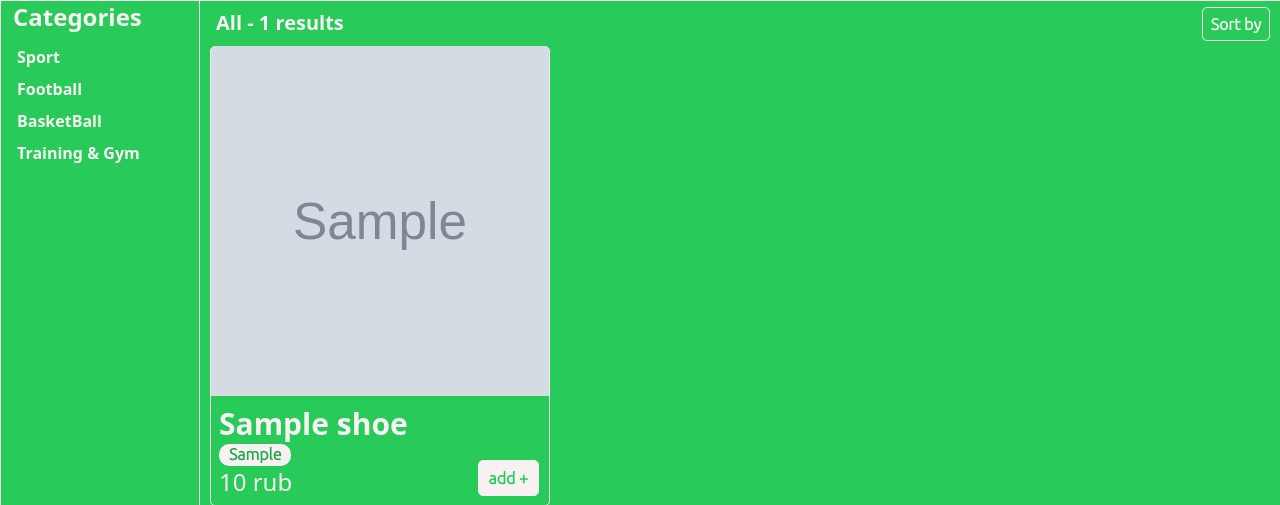
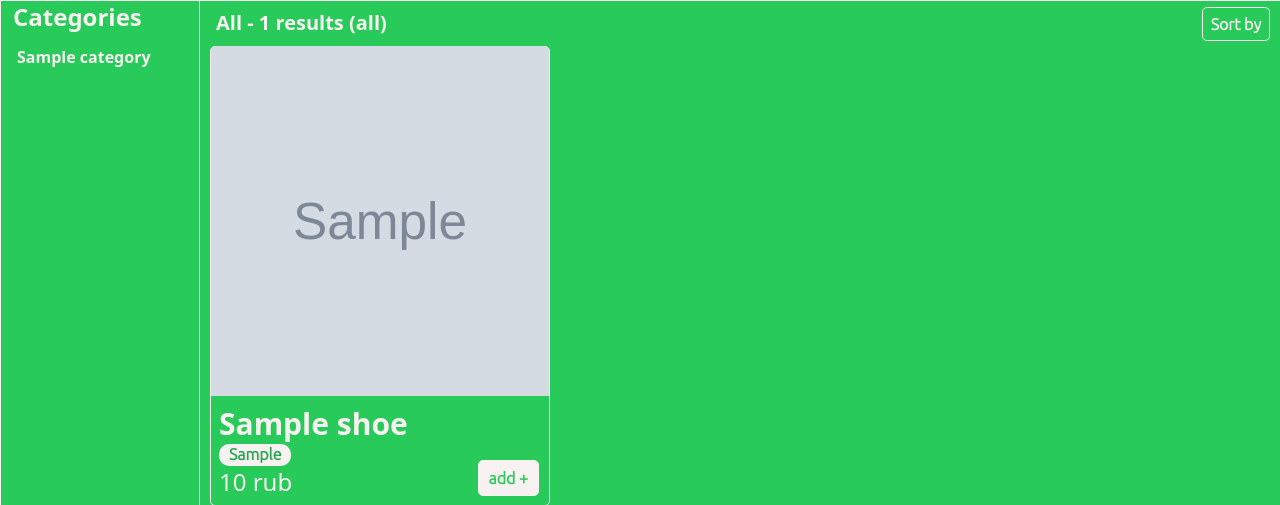
Before and after one commit to SharapaGorg/ShoesShop, a Flask app: page / in a window 1280 px wide. Shown: the part 60-565 px from the top of the page. Run offline with Flask 3, Linux system fonts and the light colour scheme; tables that the repository leaves empty hold one stand-in row (values such as "Sample post"); grey boxes marked "Sample" are stand-in pictures; parts of the project's set-up code (start-up, migrations or seed data) failed here and were passed over; some libraries are stand-ins or nearby versions.

Commit message:
configured categories database

```diff
--- a/main.py
+++ b/main.py
@@ -30,6 +30,21 @@ else:
 @app.route('/', methods=['GET'])
 def root():
     return render_template('index.html')
+
+@app.route('/api/categories', methods=['GET', 'POST'])
+def categories():
+    _categories = get_categories(database)
+    categories = list()
+
+    for category in _categories:
+        category = {
+            'title' : category.title,
+            'id' : category.id
+        }
+
+        categories.append(category)
+
+    return jsonify(categories)
 
 
 @app.route('/api/shoes', methods=['GET', 'POST'])
--- a/static/css/index.css
+++ b/static/css/index.css
@@ -75,7 +75,7 @@
 
 .result {
     height: 60px;
-    width: 300px;
+    width: calc(100% - 200px);
     /* border-top: 1px rgb(247, 241, 241) solid; */
 
 }
--- a/static/js/index.js
+++ b/static/js/index.js
@@ -1,4 +1,4 @@
-url = "/api/shoes"
+let API = "/api/"
 
 
 // MOUNTED
@@ -80,14 +80,45 @@ function addItemToBin(imageSrc, title, price, id) {
 
 // SIDEBAR ACTIONS
 let selectedCategory = 'all'
-let categories = document.getElementsByClassName('category')
 
 function resetColor() {
-    for (let category of categories) {
+    let _categories = document.getElementsByClassName('category')
+
+    for (let category of _categories) {
         if (category.innerText.toLowerCase() !== selectedCategory) {
             category.style.background = ''
             category.style.color = ''
         }
+    }
+}
+
+function getCategory(title, id) {
+    let wrapper = createElement("li", "px-4 py-1 cursor-pointer category font-bold")
+    wrapper.innerText = title
+    wrapper.id = id
+
+    return wrapper
+}
+
+async function renderCategories() {
+    let categoriesList = document.getElementById("categories")
+    let request = await fetch(API + 'categories')
+    let categories = await request.json()
+
+    for (let category of categories) {
+        let model = getCategory(category.title, category.id)
+        categoriesList.appendChild(model)
+
+        model.addEventListener("click", () => {
+            selectedCategory = model.innerText.toLowerCase()
+
+            renderShoes("all")
+
+            model.style.background = 'rgb(247, 241, 241)'
+            model.style.color = '#27a74d'
+
+            resetColor()
+        })
     }
 }
 
@@ -101,19 +132,6 @@ function getSearchData() {
 
         lastInputData = inputData
     }
-}
-
-for (let category of categories) {
-    category.addEventListener("click", () => {
-        selectedCategory = category.innerText.toLowerCase()
-
-        renderShoes()
-
-        category.style.background = 'rgb(247, 241, 241)'
-        category.style.color = '#27a74d'
-
-        resetColor()
-    })
 }
 
 
@@ -166,18 +184,18 @@ async function renderShoes(title) {
     let products = document.getElementById("products")
     products.innerHTML = ""
 
-    let resp = await fetch(url, {
+    let resp = await fetch(API + 'shoes', {
         method: 'POST',
         body: JSON.stringify({
             title: title,
             category: selectedCategory
         })
-    });
+    })
 
-    let response = await resp.json();
+    let response = await resp.json()
 
     let result = document.getElementById("result")
-    result.innerText = capitalize(selectedCategory) + " - " + response.length + " results"
+    result.innerText = capitalize(selectedCategory) + " - " + response.length + " results (" + title + ")"
 
     for (let i = 0; i < response.length; i++) {
         shoe = response[i]
@@ -246,7 +264,7 @@ signUp.addEventListener("click", () => {
     //
 })
 
-
+renderCategories()
 renderShoes('all')
 // monitor search field
 setInterval(getSearchData, 500)
--- a/templates/base.html
+++ b/templates/base.html
@@ -19,8 +19,6 @@
             <input id="search" onkeydown="activateSearching(this)" class="py-2 px-4 ml-3 mr-4 relative top-[10px]"
                 placeholder="Search" autocomplete="off" />
         </div>
-
-        <span id="log"></span>
 
         <div class="inline-block trash float-right px-3" id="bin">
             <svg class="mt-2 basket-logo" fill='rgb(247, 241, 241)' height=40 width=40 version="1.1"
--- a/templates/index.html
+++ b/templates/index.html
@@ -9,18 +9,8 @@
     <ul class="sidebar inline-block">
         <div class="text-2xl font-bold pl-3 pb-2">Categories</div>
 
-        <li class="px-4 py-1 cursor-pointer category font-bold">
-            Sport
-        </li>
-        <li class="px-4 py-1 cursor-pointer category font-bold">
-            Football
-        </li>
-        <li class="px-4 py-1 cursor-pointer category font-bold">
-            BasketBall
-        </li>
-        <li class="px-4 py-1 cursor-pointer category font-bold">
-            Training & Gym
-        </li>
+        <div id="categories">
+        </div>
 
     </ul>
 
--- a/utils/utils.py
+++ b/utils/utils.py
@@ -35,18 +35,41 @@ class Shoe(Base):
     img_src = Column(String, nullable=True)
 
 
-def add_shoe(_session: Session, title: str, price: float, category: str, img_src : str) -> Shoe:
+class Category(Base):
+    """
+
+    Category of shoes database model
+
+    id : int
+    title : str
+
+    """
+
+    __tablename__ = "categories"
+
+    id = Column(Integer, nullable=False, unique=True,
+                primary_key=True, autoincrement=True)
+    title = Column(String, nullable=False)
+
+
+def add_shoe(_session: Session, title: str, price: float, category: str, img_src: str) -> Shoe:
     shoe = Shoe(title=title,
                 price=price,
                 category=category,
-                img_src = img_src)
+                img_src=img_src)
     _session.add(shoe)
     _session.commit()
 
     return shoe
 
 
-def get_shoes(_session: Session, category : str, title : str) -> list:
+def add_category(_session : Session, title : str):
+    category = Category(title=title)
+
+    _session.add(category)
+    _session.commit()
+
+def get_shoes(_session: Session, category: str, title: str) -> list:
     shoes = select(Shoe)
 
     if category and category != 'all':
@@ -58,6 +81,11 @@ def get_shoes(_session: Session, category : str, title : str) -> list:
     return _session.scalars(shoes)
 
 
+def get_categories(_session : Session) -> list:
+    categories = select(Category)
+
+    return _session.scalars(categories)
+
 def create_session(link: str) -> Session:
     """
     Create session to provide interaction with database
```
Also changed, not shown: generate.py (+24 -10 lines).
